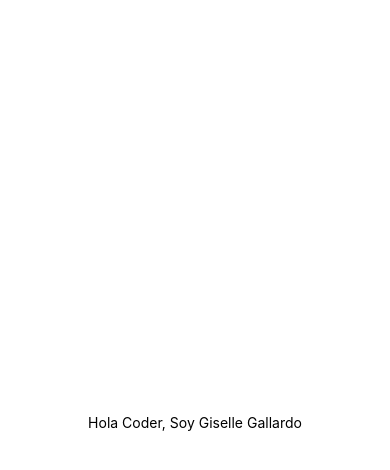
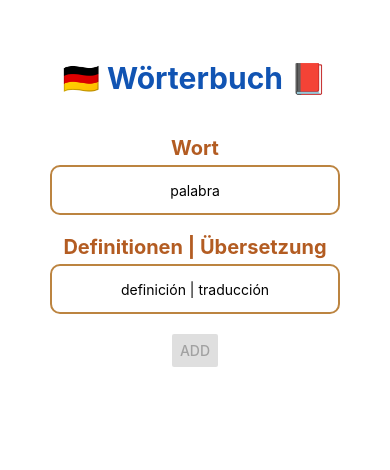
Before and after one commit to Gyrkora/mobile-app, a React Native app in the folder my-app/: screen / in a window 390 px wide. Shown: the top 470 px of the page. Built offline with nearby package versions, Linux system fonts and the light colour scheme.

Commit message:
desafio 2

```diff
--- a/my-app/App.js
+++ b/my-app/App.js
@@ -1,20 +1,81 @@
-import { StatusBar } from 'expo-status-bar'
-import { StyleSheet, Text, View } from 'react-native'
+import { StyleSheet, View, Text } from 'react-native'
+import CustomModal from './components/Modal'
+import InputAddItem from './components/InputAddItem'
+import List from './components/List'
+import { useState } from 'react'
 
 export default function App() {
+	const [textItem, setTextItem] = useState('')
+	const [definition, setDefinition] = useState('')
+	const [itemList, setItemList] = useState([])
+	const [modalVisible, setModalVisible] = useState(false)
+	const [itemSelected, setItemSelected] = useState({})
+
+	const onHandlerChangeItem = (text) => setTextItem(text)
+	const onHanlderChangeDef = (def) => setDefinition(def)
+	const onHanlderAddItem = () => {
+		setItemList((currentItems) => [
+			...currentItems,
+			{ id: itemList.length + 1, value: textItem, definition: definition },
+		])
+		setTextItem('')
+		setDefinition('')
+	}
+
+	const onHandlerDeleteItem = (id) => {
+		setItemList((currItems) => currItems.filter((item) => item.id !== id))
+		setItemSelected({})
+		setModalVisible(!modalVisible)
+	}
+
+	const onHanlderCloseModal = () => {
+		setModalVisible(!modalVisible)
+	}
+
+	const onHandlerModal = (id) => {
+		setItemSelected(itemList.find((item) => item.id === id))
+		setModalVisible(!modalVisible)
+	}
+
 	return (
-		<View style={styles.container}>
-			<Text>Hola Coder, Soy Giselle Gallardo</Text>
-			<StatusBar style="auto" />
+		<View style={styles.screen}>
+			<CustomModal
+				modalVisible={modalVisible}
+				itemSelected={itemSelected}
+				onHandlerDeleteItem={onHandlerDeleteItem}
+				onHanlderCloseModal={onHanlderCloseModal}
+			/>
+			<Text style={styles.title}> 🇩🇪 Wörterbuch 📕 </Text>
+			<InputAddItem
+				textItem={textItem}
+				onHandlerChangeItem={onHandlerChangeItem}
+				onHanlderAddItem={onHanlderAddItem}
+				onHanlderChangeDef={onHanlderChangeDef}
+				definition={definition}
+			/>
+
+			<List
+				itemList={itemList}
+				onHandlerModal={onHandlerModal}
+				definition={definition}
+			/>
 		</View>
 	)
 }
 
 const styles = StyleSheet.create({
-	container: {
-		flex: 1,
-		backgroundColor: '#fff',
-		alignItems: 'center',
-		justifyContent: 'center',
+	screen: {
+		padding: 20,
+		justifyContent: 'space-between',
+		flexDirection: 'column',
+		// backgroundColor: '#FFD2A6',
+	},
+	title: {
+		fontSize: 30,
+		fontWeight: 'bold',
+		paddingBottom: 10,
+		color: '#1154B3',
+		marginTop: 40,
+		textAlign: 'center',
 	},
 })
--- /dev/null
+++ b/my-app/components/InputAddItem/index.js
@@ -0,0 +1,63 @@
+import { Button, StyleSheet, Text, TextInput, View } from 'react-native'
+
+export default function InputAddItem(props) {
+	const {
+		textItem,
+		onHandlerChangeItem,
+		onHanlderAddItem,
+		onHanlderChangeDef,
+		definition,
+	} = props
+
+	return (
+		<View style={styles.inputContainer}>
+			<Text style={styles.inputLabel}>Wort</Text>
+			<TextInput
+				placeholder="palabra"
+				style={styles.input}
+				value={textItem}
+				onChangeText={onHandlerChangeItem}
+			/>
+			<Text style={styles.inputLabel}>Definitionen | Übersetzung</Text>
+			<TextInput
+				placeholder="definición | traducción"
+				style={styles.input}
+				value={definition}
+				onChangeText={onHanlderChangeDef}
+			/>
+
+			<Button
+				title="Add"
+				color="#1154B3"
+				onPress={onHanlderAddItem}
+				disabled={textItem.length === 0 ? true : false}
+			/>
+		</View>
+	)
+}
+
+const styles = StyleSheet.create({
+	inputContainer: {
+		flexDirection: 'column',
+		alignItems: 'center',
+		justifyContent: 'center',
+		margin: 30,
+	},
+	input: {
+		width: '100%',
+		borderColor: 'black',
+		borderWidth: 2,
+		color: 'black',
+		height: 50,
+		marginBottom: 20,
+		borderRadius: 10,
+		textAlign: 'center',
+		borderColor: '#BC8440',
+	},
+	inputLabel: {
+		fontSize: 20,
+		marginBottom: 5,
+		fontWeight: 'bold',
+		color: '#B35C22',
+	},
+})
--- /dev/null
+++ b/my-app/components/List/index.js
@@ -0,0 +1,45 @@
+import { FlatList, StyleSheet, Text, TouchableOpacity } from 'react-native'
+
+export default function List(props) {
+	const { itemList, onHandlerModal } = props
+
+	return (
+		<FlatList
+			data={itemList}
+			renderItem={(data) => (
+				<TouchableOpacity
+					style={styles.item}
+					onPress={() => onHandlerModal(data.item.id)}
+				>
+					<Text style={styles.words}>{data.item.value}</Text>
+					<Text style={styles.words}>=</Text>
+					<Text style={styles.listDefinition}>{data.item.definition} </Text>
+				</TouchableOpacity>
+			)}
+			// showsHorizontalScrollIndicator={false}
+			keyExtractor={(item) => item.id}
+		/>
+	)
+}
+
+const styles = StyleSheet.create({
+	item: {
+		flexDirection: 'row',
+		justifyContent: 'space-around',
+		alignItems: 'center',
+		borderWidth: 1,
+		borderColor: '#1154B3',
+		borderRadius: 10,
+		padding: 10,
+		marginBottom: 13,
+		borderColor: '#1154B3',
+	},
+	words: {
+		fontSize: 20,
+		color: '#B35719',
+	},
+	listDefinition: {
+		fontSize: 20,
+		color: '#1154B3',
+	},
+})
--- /dev/null
+++ b/my-app/components/Modal/index.js
@@ -0,0 +1,93 @@
+import { Modal, StyleSheet, Text, View, Button } from 'react-native'
+
+export default function CustomModal(props) {
+	const {
+		modalVisible,
+		itemSelected,
+		onHandlerDeleteItem,
+		onHanlderCloseModal,
+	} = props
+
+	return (
+		<Modal animationType="slide" transparent={true} visible={modalVisible}>
+			<View style={styles.modal}>
+				<View style={styles.modalView}>
+					<View></View>
+					<View style={styles.modalMessage}>
+						<Text style={styles.modalQuestion}>Eliminar</Text>
+					</View>
+					<View style={styles.modalMessage}>
+						<Text style={styles.modalItem}>{itemSelected.value}</Text>
+					</View>
+					<View style={styles.modalButtonContainer}>
+						<View style={styles.button}>
+							<Button
+								onPress={() => onHandlerDeleteItem(itemSelected.id)}
+								title="Confirmar"
+								color={'#1154B3'}
+							/>
+						</View>
+						<View style={styles.button}>
+							<Button
+								onPress={onHanlderCloseModal}
+								title="   Cerrar   "
+								color={'#CC5D12'}
+							/>
+						</View>
+					</View>
+				</View>
+			</View>
+		</Modal>
+	)
+}
+
+const styles = StyleSheet.create({
+	modal: {
+		flexDirection: 'column',
+		alignItems: 'center',
+		justifyContent: 'center',
+		borderWidth: 2,
+		borderRadius: 20,
+		backgroundColor: 'white',
+		height: 40,
+		margin: '8%',
+		borderColor: '#B35719',
+		flex: 1,
+		backgroundColor: '#EBC298',
+	},
+
+	modalView: {
+		width: '80%',
+		height: '50%',
+		borderRadius: 10,
+		justifyContent: 'center',
+		alignItems: 'center',
+		flexDirection: 'column',
+	},
+	modalMessage: {
+		marginBottom: 10,
+		justifyContent: 'center',
+		alignItems: 'center',
+	},
+	modalButtonContainer: {
+		margin: 15,
+		flexDirection: 'row',
+	},
+
+	modalQuestion: {
+		fontSize: 25,
+		textAlign: 'center',
+		color: '#1154B3',
+		fontWeight: 'bold',
+		marginBottom: 10,
+	},
+	modalItem: {
+		fontSize: 30,
+		color: '#B35719',
+	},
+
+	button: {
+		margin: 10,
+		borderRadius: 20,
+	},
+})
```
